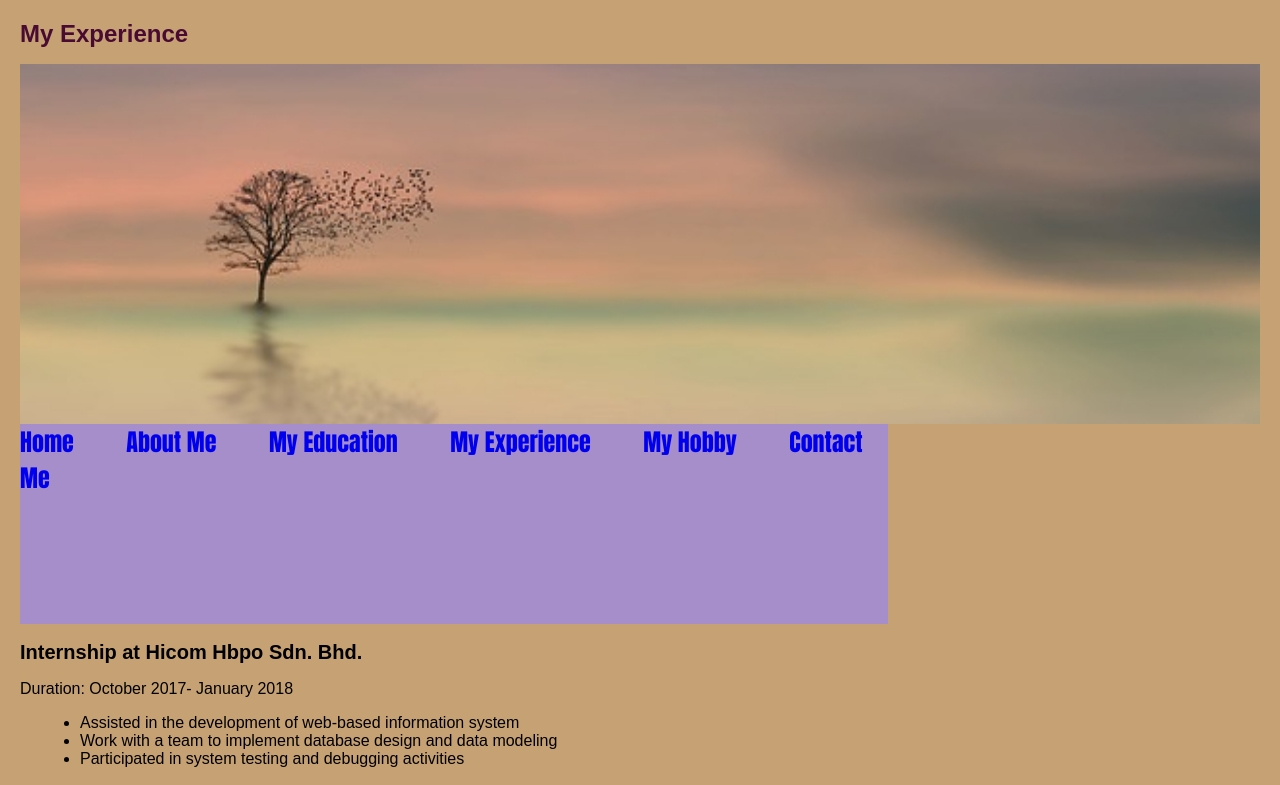
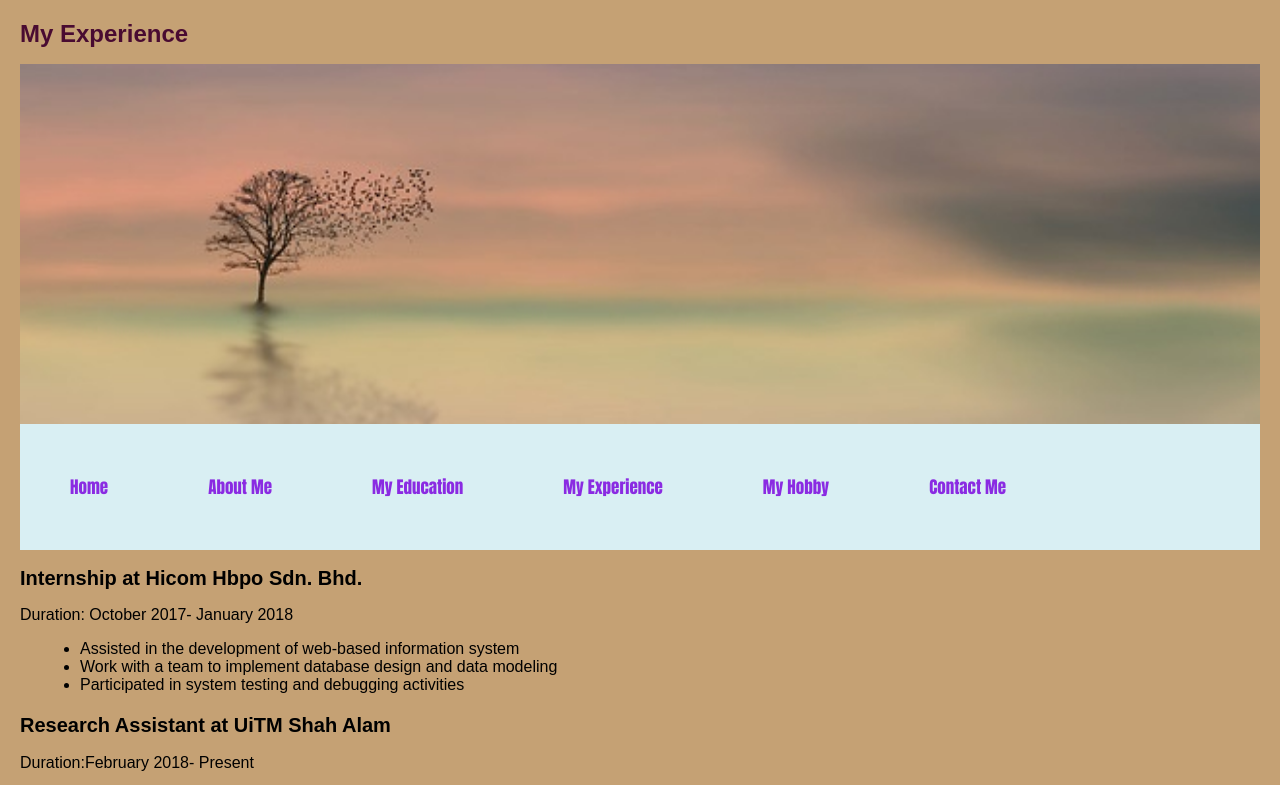
Before and after one commit to AinAlfa/AinAlfa23_IMD311_5A_individual, a plain HTML site: page experience.html in a window 1280 px wide. Shown: the top 785 px of the page. Drawn offline with Linux system fonts and the light colour scheme.

Commit message:
Update experience.html

```diff
--- a/experience.html
+++ b/experience.html
@@ -43,6 +43,40 @@
         .experience {
             margin-bottom: 20px;
         }
+     </style>
+
+     <style>
+
+            body {
+             margin: 0;
+              font-family: Arial, Helvetica, sans-serif;
+            }
+
+            .menu {
+               overflow: hidden;
+               background-color: rgb(217, 239, 243);
+               width: 100%;
+               height: fit-content;
+            }
+
+            .menu a {
+               float: left;
+               color: blueviolet;
+               text-align: center;
+               padding: 50px;
+               text-decoration: double;
+               font-size: 17px;
+            }
+
+            .menu a:hover {
+               background-color: rgb(243, 243, 243);
+               color: black;
+            }
+
+            .menu a.active {
+               background-color: rgb(240, 174, 148);
+               color: white;
+            }
      </style>
 
      <style>
```
